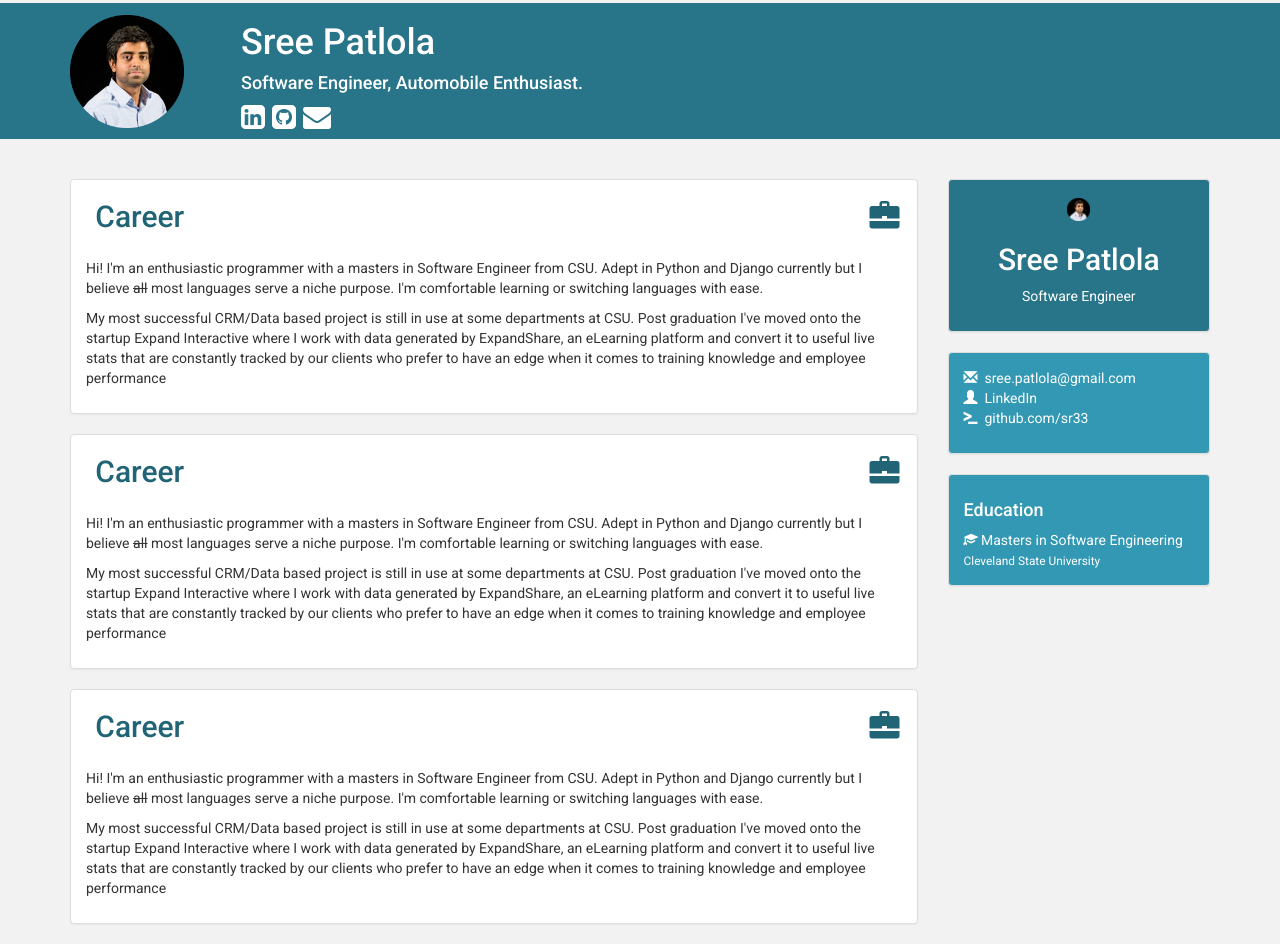
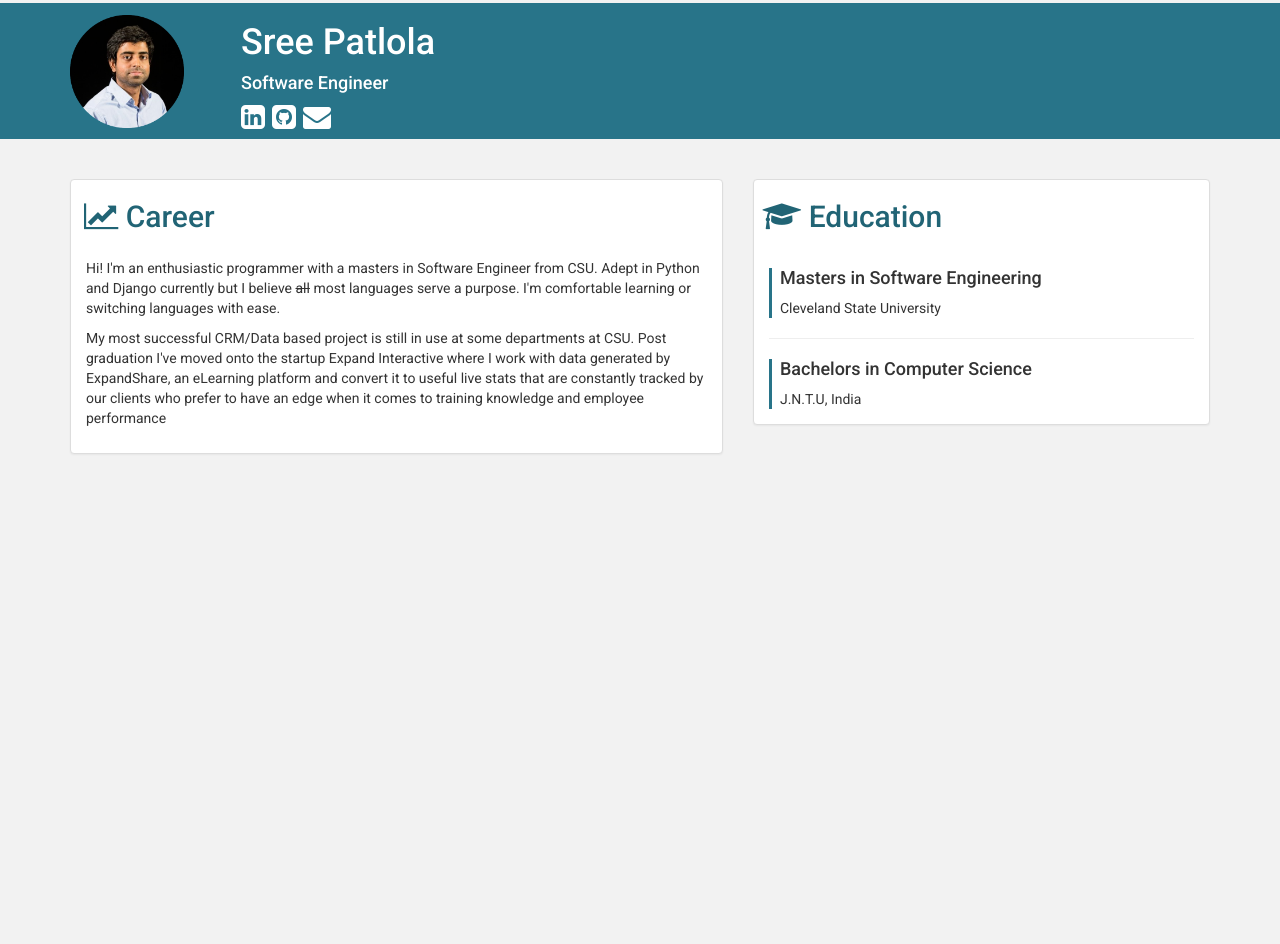
Before and after one commit to sr33/sr33.github.io, a plain HTML site: page index.html in a window 1280 px wide. After the commit the page ends 800 px from the top, so only its background shows below. Drawn offline with nearby package versions, Linux system fonts and the light colour scheme.

Commit message:
removed redundant sidebar.

```diff
--- a/css/custom.css
+++ b/css/custom.css
@@ -47,3 +47,12 @@ body {
     padding-left: 2%;
     padding-right: 2%;
 }
+
+.education-division{
+    border-left: solid;
+    border-left-color: #287489;
+}
+
+.education-division-body{
+    margin-left: 2%;
+}
--- a/index.html
+++ b/index.html
@@ -43,12 +43,12 @@
 
         <div class="header-text">
             <h1 class="">Sree Patlola</h1>
-            <h4>Software Engineer, Automobile Enthusiast.</h4>
+            <h4>Software Engineer</h4>
 
             <div id="icon-sets">
-                <a href="#"><i class="fa fa-linkedin-square fa-2x"></i></a>&nbsp;
-                <a href="#"><i class="fa fa-github-square fa-2x"></i></a>&nbsp;
-                <a href="#"><i class="fa fa-envelope fa-2x"></i></a>&nbsp;
+                <a href="https://www.linkedin.com/in/sreenivasreddypatlola"><i class="fa fa-linkedin-square fa-2x"></i></a>&nbsp;
+                <a href="https://www.github.com/sr33"><i class="fa fa-github-square fa-2x"></i></a>&nbsp;
+                <a href="mailto:sree.patlola@gmail.com"><i class="fa fa-envelope fa-2x"></i></a>&nbsp;
             </div>
         </div>
     </div>
@@ -61,54 +61,14 @@
             </div>
         </div>
         <div class="row">
-            <div class="col-sm-9">
+            <div class="col-sm-7">
                 <div class="panel panel-default">
                     <div class="panel-header">
-                        <h2><span class="glyphicon glyphicon-briefcase pull-right"></span>&nbsp;Career</h2>
+                        <h2><i class="fa fa-line-chart" aria-hidden="true"></i>&nbsp;Career</h2>
                     </div>
                     <div class="panel-body">
                         <p>Hi! I'm an enthusiastic programmer with a masters in Software Engineer from CSU. Adept in
-                            Python and Django currently but I believe <strike>all</strike> most languages serve a niche
-                            purpose. I'm comfortable learning or switching languages with ease.
-                        </p>
-
-                        <p>
-                            My most successful CRM/Data based project is still in use at some departments at CSU.
-                            Post graduation I've moved onto the startup Expand Interactive where I work with data
-                            generated by ExpandShare, an eLearning platform and convert it to useful live stats that are
-                            constantly tracked by our clients who prefer to have an edge when it comes to training
-                            knowledge and employee performance
-                        </p>
-                    </div>
-                </div>
-
-                <div class="panel panel-default">
-                    <div class="panel-header">
-                        <h2><span class="glyphicon glyphicon-briefcase pull-right"></span>&nbsp;Career</h2>
-                    </div>
-                    <div class="panel-body">
-                        <p>Hi! I'm an enthusiastic programmer with a masters in Software Engineer from CSU. Adept in
-                            Python and Django currently but I believe <strike>all</strike> most languages serve a niche
-                            purpose. I'm comfortable learning or switching languages with ease.
-                        </p>
-
-                        <p>
-                            My most successful CRM/Data based project is still in use at some departments at CSU.
-                            Post graduation I've moved onto the startup Expand Interactive where I work with data
-                            generated by ExpandShare, an eLearning platform and convert it to useful live stats that are
-                            constantly tracked by our clients who prefer to have an edge when it comes to training
-                            knowledge and employee performance
-                        </p>
-                    </div>
-                </div>
-
-                <div class="panel panel-default">
-                    <div class="panel-header">
-                        <h2><span class="glyphicon glyphicon-briefcase pull-right"></span>&nbsp;Career</h2>
-                    </div>
-                    <div class="panel-body">
-                        <p>Hi! I'm an enthusiastic programmer with a masters in Software Engineer from CSU. Adept in
-                            Python and Django currently but I believe <strike>all</strike> most languages serve a niche
+                            Python and Django currently but I believe <strike>all</strike> most languages serve a
                             purpose. I'm comfortable learning or switching languages with ease.
                         </p>
 
@@ -123,53 +83,28 @@
                 </div>
             </div>
 
-            <div class="col-sm-3 blog-sidebar">
-                <div class="panel panel-default text-center sidebar-meta">
+            <div class="col-sm-5 blog-sidebar">
+                <div class="panel panel-default">
+                    <div class="panel-header">
+                        <h2>
+                            <i class="fa  fa-graduation-cap"></i>
+                            Education
+                        </h2>
+                    </div>
                     <div class="panel-body">
-                        <div class="media">
-                            <div class="media-middle">
-                                <a href="#">
-                                    <img class="profile-picture" src="images/profile_picture.png"
-                                         alt="Sree Profile Picture">
-                                </a>
+                        <div class="education-division">
+                            <div class="education-division-body">
+                                <h4>Masters in Software Engineering</h4>
+                                Cleveland State University
                             </div>
                         </div>
-                        <h2>Sree Patlola</h2>
-
-                        <p>Software Engineer</p>
-                    </div>
-
-                </div>
-                <div class="panel panel-default sidebar-contact">
-                    <div class="panel-body">
-                        <ol class="list-unstyled">
-                            <li><i class="glyphicon glyphicon-envelope"></i>&nbsp;
-                                <a style="color:white;" href="mailto:sree.patlola@gmail.com">
-                                    sree.patlola@gmail.com
-                                </a>
-                            </li>
-                            <li>
-                                <i class="glyphicon glyphicon-user"></i>&nbsp;
-                                <a style="color:white;" href="https://www.linkedin.com/in/sreenivasreddypatlola">
-                                    LinkedIn
-                                </a>
-                            </li>
-                            <li>
-                                <i class="glyphicon glyphicon-console"></i>&nbsp;
-                                <a style="color:white;" href="https://www.github.com/sr33">
-                                    github.com/sr33
-                                </a>
-                            </li>
-                        </ol>
-                    </div>
-                </div>
-
-                <div class="panel panel-default sidebar-contact">
-                    <div class="panel-body">
-                        <h4>Education</h4>
-                        <span class="glyphicon glyphicon-education"></span>&nbsp;Masters in Software Engineering
-                        &nbsp;
-                        <small>Cleveland State University</small>
+                        <hr>
+                        <div class="education-division">
+                            <div class="education-division-body">
+                                <h4>Bachelors in Computer Science</h4>
+                                J.N.T.U, India
+                            </div>
+                        </div>
                     </div>
                 </div>
             </div>
```
